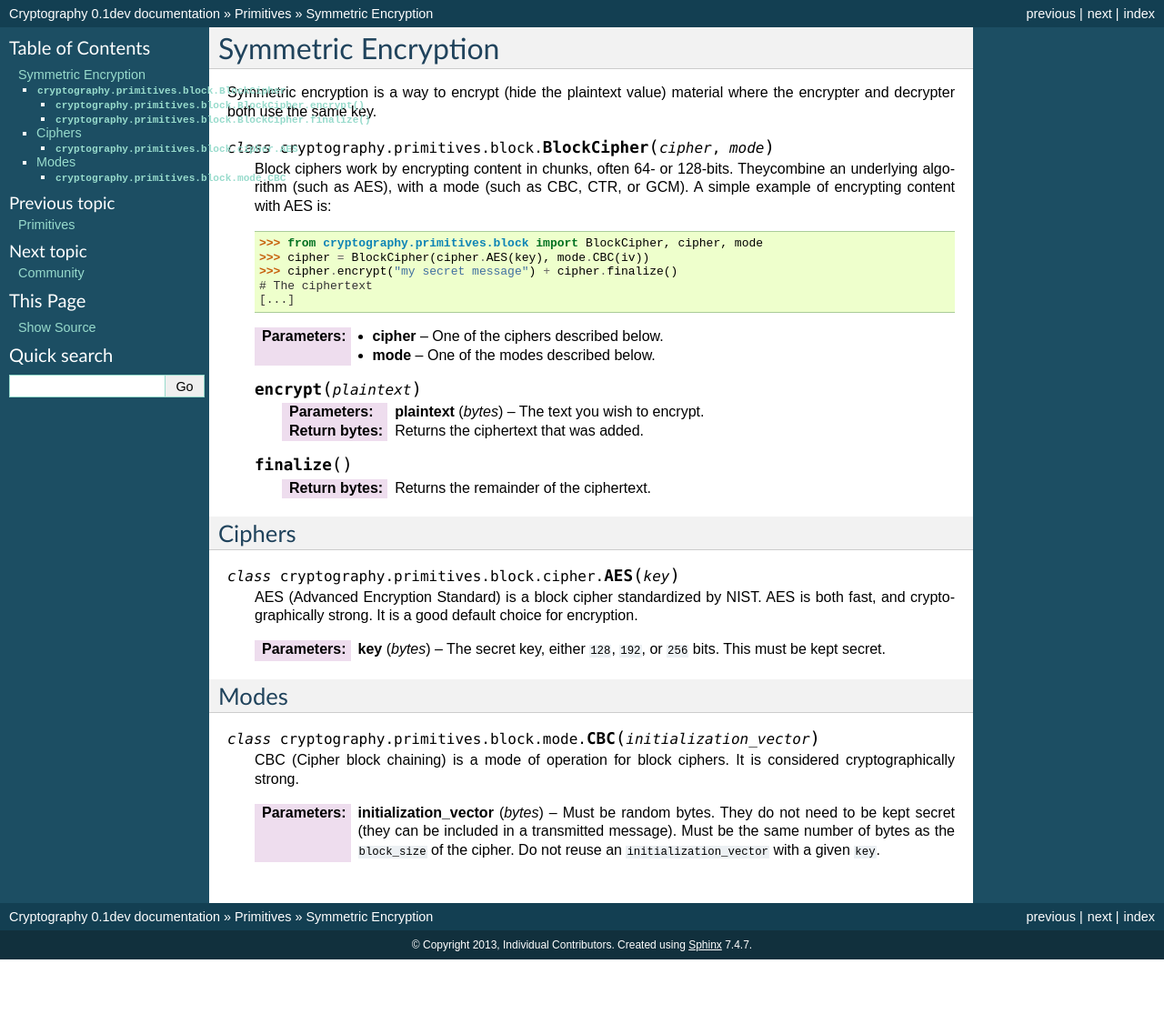
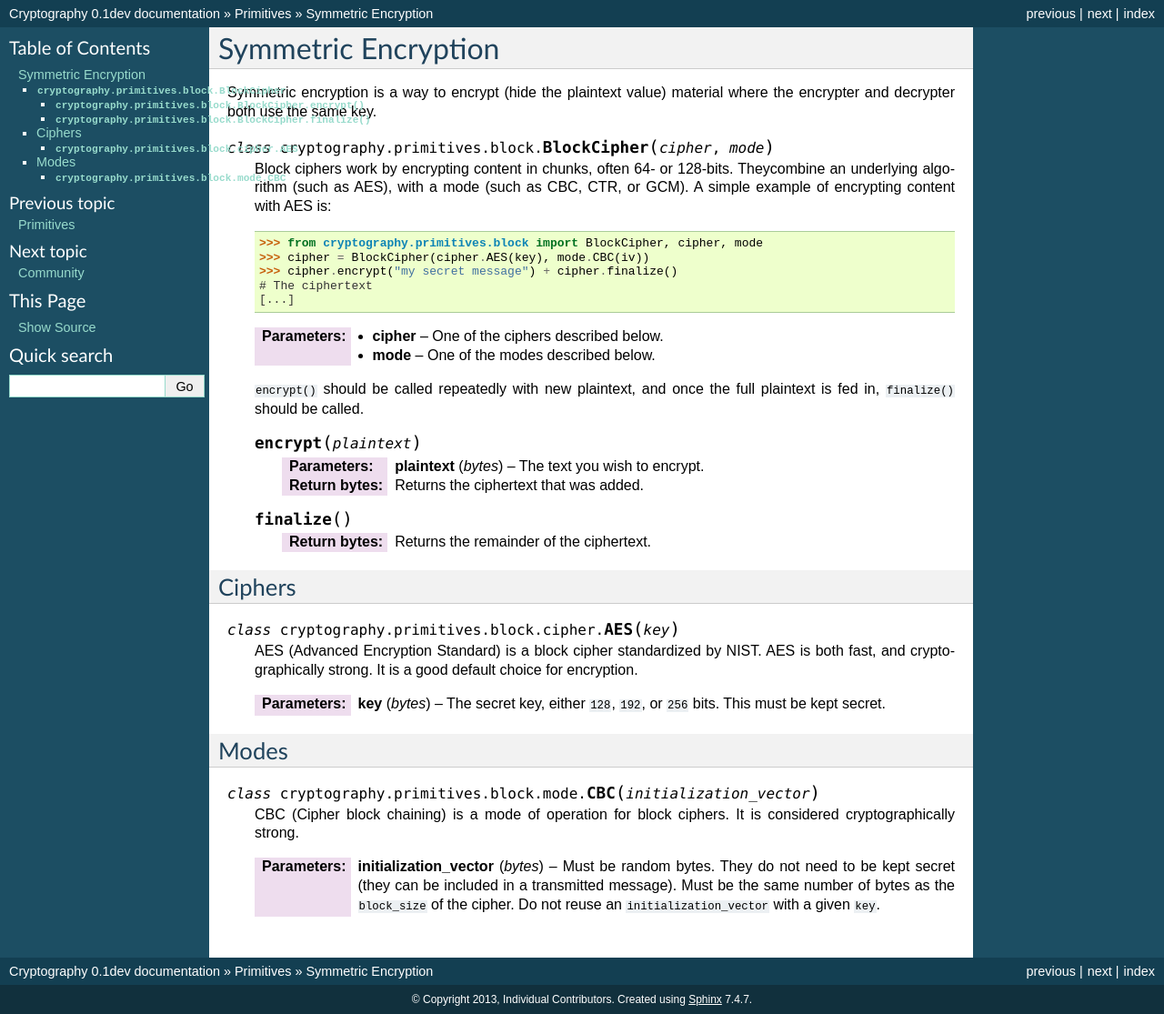
Before and after one commit to WebKing0121/cryptography, a Sphinx documentation site: the page built from docs/primitives/symmetric-encryption.rst, in a window 1280 px wide. Shown: the whole page at 91% size. Built offline with Sphinx 7.4.7, drawn with Linux system fonts in a browser that asks for light colours; before the commit the page ends 1055 px from its top, so only the background shows below that.

Commit message:
Descriptive text

```diff
--- a/docs/primitives/symmetric-encryption.rst
+++ b/docs/primitives/symmetric-encryption.rst
@@ -20,6 +20,9 @@ where the encrypter and decrypter both use the same key.
 
     :param cipher: One of the ciphers described below.
     :param mode: One of the modes described below.
+
+    ``encrypt()`` should be called repeatedly with new plaintext, and once the
+    full plaintext is fed in, ``finalize()`` should be called.
 
     .. method:: encrypt(plaintext)
 
```
